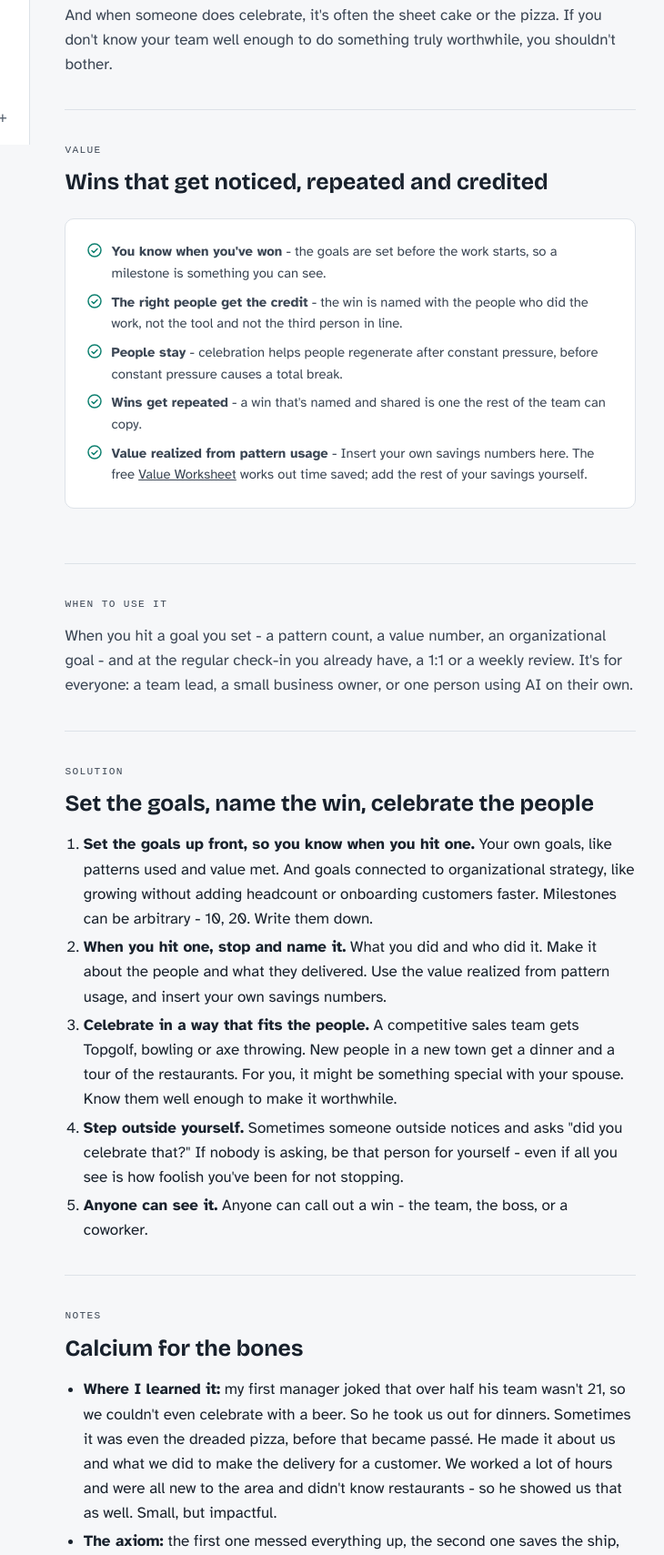
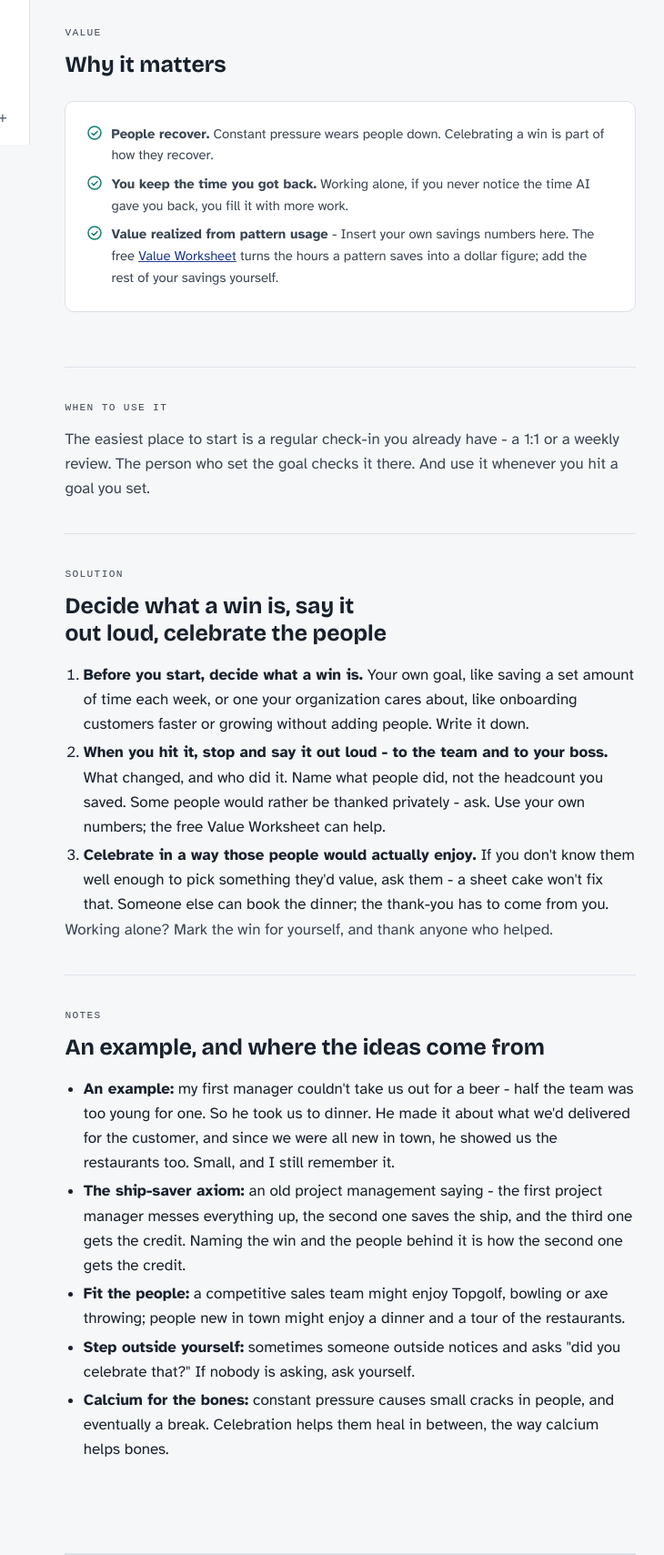
Before and after one commit to level5consulting/ai-success-patterns, a plain HTML site: page patterns/30-celebrate-the-win.html in a window 1280 px wide. Shown: the part 641-2350 px from the top of the page at 91% size, without its empty margins (207-937 px from the left). Drawn offline with nearby package versions, Linux system fonts and the light colour scheme.

Commit message:
Celebrate the Win: In Review page rebuilt from the plain-language rewrite with the team changes Greg accepted (Nov 20 form: c1 with his note, c2-c4, c6 both, c7-c12, c14-c19; c10 explained; c5 and c13 rejected; S1 lead confirmed). Home card lead updated. No image. Held for Greg's publish.
Co-Authored-By: Claude Opus 5.5 <noreply@anthropic.com>
Claude-Session: https://claude.ai/code/session_01Bdag5ncPHUPj7xJ5A4fbty

```diff
--- a/patterns/30-celebrate-the-win.html
+++ b/patterns/30-celebrate-the-win.html
@@ -2,7 +2,7 @@
 <meta property="og:type" content="website">
 <meta property="og:site_name" content="AI Success Patterns">
 <meta property="og:title" content="Celebrate the Win">
-<meta property="og:description" content="AI wins go unnoticed because nobody set a goal to notice them, and the people who save the ship watch someone else get the credit. Set your milestones up front. When you hit one, stop, name the win and the people behind it, and celebrate in a way that fits them - not the sheet cake. The human spirit is a fragile thing, and celebration is calcium for the bones.">
+<meta property="og:description" content="When AI saves you time, nobody notices - including you. Decide up front what a win looks like, so you know when you hit one. Then stop and celebrate it with the people who made it happen.">
 <meta property="og:url" content="https://aisuccesspatterns.com/patterns/30-celebrate-the-win.html">
 <meta property="og:image" content="https://aisuccesspatterns.com/assets/share/default.jpg">
 <meta name="twitter:card" content="summary_large_image">
@@ -179,66 +179,57 @@ footer{border-top:1px solid var(--rule);padding:24px;text-align:center;font-size
       <span class="tag tag-draft">In Review</span>
     </div>
     <h1 class="pattern-title">Celebrate the Win</h1>
-    <p class="pattern-lead">AI wins go unnoticed because nobody set a goal to notice them, and the people who save the ship watch someone else get the credit. Set your milestones up front. When you hit one, stop, name the win and the people behind it, and celebrate in a way that fits them - not the sheet cake. The human spirit is a fragile thing, and celebration is calcium for the bones.</p>
+    <p class="pattern-lead">When AI saves you time, nobody notices - including you. Decide up front what a win looks like, so you know when you hit one. Then stop and celebrate it with the people who made it happen.</p>
   </header>
 
   <article class="pattern-body">
     <section class="section">
       <p class="section-label">Problem</p>
-      <h2>Nobody knows when they've won</h2>
-      <p>Wins go unrecognized because nobody set a goal to recognize them. I have no idea what milestones I've passed, because I never set any. Without a goal set up front, a win just looks like Tuesday - nobody repeats it, and leadership never hears about it.</p>
-      <p>Then the people leave. A project manager axiom: the first one messed everything up, the second one saves the ship, and the third one gets the credit. I've watched two ship-savers leave because of it.</p>
-      <p>And when someone does celebrate, it's often the sheet cake or the pizza. If you don't know your team well enough to do something truly worthwhile, you shouldn't bother.</p>
+      <h2>Nobody notices the win</h2>
+      <p>You start using AI and things get faster. But you never said what "better" would look like, so you never notice when you get there. I have no idea what milestones I've passed, because I never set any.</p>
+      <p>AI makes it easier to miss. Nobody watched the work get done, so nobody thinks to thank anyone. Celebrating wins is standard management advice - and it still gets forgotten, overlooked or done wrong in a lot of places. The people who did the work don't get thanked, and some of them leave.</p>
     </section>
     <section class="section">
       <p class="section-label">Value</p>
-      <h2>Wins that get noticed, repeated and credited</h2>
+      <h2>Why it matters</h2>
       <div class="value-box">
         <div class="value-item">
           <svg class="check" width="16" height="16" viewBox="0 0 16 16" fill="none" aria-hidden="true"><circle cx="8" cy="8" r="7" stroke="currentColor" stroke-width="1.5"/><path d="M5 8.5l2 2 4-4" stroke="currentColor" stroke-width="1.5" stroke-linecap="round" stroke-linejoin="round"/></svg>
-          <span><strong>You know when you've won</strong> - the goals are set before the work starts, so a milestone is something you can see.</span>
+          <span><strong>People recover.</strong> Constant pressure wears people down. Celebrating a win is part of how they recover.</span>
         </div>
         <div class="value-item">
           <svg class="check" width="16" height="16" viewBox="0 0 16 16" fill="none" aria-hidden="true"><circle cx="8" cy="8" r="7" stroke="currentColor" stroke-width="1.5"/><path d="M5 8.5l2 2 4-4" stroke="currentColor" stroke-width="1.5" stroke-linecap="round" stroke-linejoin="round"/></svg>
-          <span><strong>The right people get the credit</strong> - the win is named with the people who did the work, not the tool and not the third person in line.</span>
+          <span><strong>You keep the time you got back.</strong> Working alone, if you never notice the time AI gave you back, you fill it with more work.</span>
         </div>
         <div class="value-item">
           <svg class="check" width="16" height="16" viewBox="0 0 16 16" fill="none" aria-hidden="true"><circle cx="8" cy="8" r="7" stroke="currentColor" stroke-width="1.5"/><path d="M5 8.5l2 2 4-4" stroke="currentColor" stroke-width="1.5" stroke-linecap="round" stroke-linejoin="round"/></svg>
-          <span><strong>People stay</strong> - celebration helps people regenerate after constant pressure, before constant pressure causes a total break.</span>
-        </div>
-        <div class="value-item">
-          <svg class="check" width="16" height="16" viewBox="0 0 16 16" fill="none" aria-hidden="true"><circle cx="8" cy="8" r="7" stroke="currentColor" stroke-width="1.5"/><path d="M5 8.5l2 2 4-4" stroke="currentColor" stroke-width="1.5" stroke-linecap="round" stroke-linejoin="round"/></svg>
-          <span><strong>Wins get repeated</strong> - a win that's named and shared is one the rest of the team can copy.</span>
-        </div>
-        <div class="value-item">
-          <svg class="check" width="16" height="16" viewBox="0 0 16 16" fill="none" aria-hidden="true"><circle cx="8" cy="8" r="7" stroke="currentColor" stroke-width="1.5"/><path d="M5 8.5l2 2 4-4" stroke="currentColor" stroke-width="1.5" stroke-linecap="round" stroke-linejoin="round"/></svg>
-          <span><strong>Value realized from pattern usage</strong> - Insert your own savings numbers here. The free <a href="../value/">Value Worksheet</a> works out time saved; add the rest of your savings yourself.</span>
+          <span><strong>Value realized from pattern usage</strong> - Insert your own savings numbers here. The free <a href="../value/?p=Celebrate%20the%20Win" style="color:var(--accent)">Value Worksheet</a> turns the hours a pattern saves into a dollar figure; add the rest of your savings yourself.</span>
         </div>
       </div>
     </section>
     <section class="section">
       <p class="section-label">When to use it</p>
-      <p>When you hit a goal you set - a pattern count, a value number, an organizational goal - and at the regular check-in you already have, a 1:1 or a weekly review. It's for everyone: a team lead, a small business owner, or one person using AI on their own.</p>
+      <p>The easiest place to start is a regular check-in you already have - a 1:1 or a weekly review. The person who set the goal checks it there. And use it whenever you hit a goal you set.</p>
     </section>
     <section class="section">
       <p class="section-label">Solution</p>
-      <h2>Set the goals, name the win, celebrate the people</h2>
+      <h2>Decide what a win is, say it out loud, celebrate the people</h2>
       <ol class="tight-list">
-        <li><strong>Set the goals up front, so you know when you hit one.</strong> Your own goals, like patterns used and value met. And goals connected to organizational strategy, like growing without adding headcount or onboarding customers faster. Milestones can be arbitrary - 10, 20. Write them down.</li>
-        <li><strong>When you hit one, stop and name it.</strong> What you did and who did it. Make it about the people and what they delivered. Use the value realized from pattern usage, and insert your own savings numbers.</li>
-        <li><strong>Celebrate in a way that fits the people.</strong> A competitive sales team gets Topgolf, bowling or axe throwing. New people in a new town get a dinner and a tour of the restaurants. For you, it might be something special with your spouse. Know them well enough to make it worthwhile.</li>
-        <li><strong>Step outside yourself.</strong> Sometimes someone outside notices and asks "did you celebrate that?" If nobody is asking, be that person for yourself - even if all you see is how foolish you've been for not stopping.</li>
-        <li><strong>Anyone can see it.</strong> Anyone can call out a win - the team, the boss, or a coworker.</li>
+        <li><strong>Before you start, decide what a win is.</strong> Your own goal, like saving a set amount of time each week, or one your organization cares about, like onboarding customers faster or growing without adding people. Write it down.</li>
+        <li><strong>When you hit it, stop and say it out loud - to the team and to your boss.</strong> What changed, and who did it. Name what people did, not the headcount you saved. Some people would rather be thanked privately - ask. Use your own numbers; the free Value Worksheet can help.</li>
+        <li><strong>Celebrate in a way those people would actually enjoy.</strong> If you don't know them well enough to pick something they'd value, ask them - a sheet cake won't fix that. Someone else can book the dinner; the thank-you has to come from you.</li>
       </ol>
+      <p>Working alone? Mark the win for yourself, and thank anyone who helped.</p>
     </section>
     <section class="section">
       <p class="section-label">Notes</p>
-      <h2>Calcium for the bones</h2>
+      <h2>An example, and where the ideas come from</h2>
       <ul class="tight-list">
-        <li><strong>Where I learned it:</strong> my first manager joked that over half his team wasn't 21, so we couldn't even celebrate with a beer. So he took us out for dinners. Sometimes it was even the dreaded pizza, before that became passé. He made it about us and what we did to make the delivery for a customer. We worked a lot of hours and were all new to the area and didn't know restaurants - so he showed us that as well. Small, but impactful.</li>
-        <li><strong>The axiom:</strong> the first one messed everything up, the second one saves the ship, and the third one gets the credit.</li>
-        <li><strong>The opinion I'd defend:</strong> the human spirit is a fragile thing. Constant pressure causes micro fractures and eventually total breaks. Celebration is like calcium for the bones - it helps regenerate after all that pressure.</li>
-        <li><strong>Name check, said out loud:</strong> "We hit twenty - did you celebrate that?" Works.</li>
+        <li><strong>An example:</strong> my first manager couldn't take us out for a beer - half the team was too young for one. So he took us to dinner. He made it about what we'd delivered for the customer, and since we were all new in town, he showed us the restaurants too. Small, and I still remember it.</li>
+        <li><strong>The ship-saver axiom:</strong> an old project management saying - the first project manager messes everything up, the second one saves the ship, and the third one gets the credit. Naming the win and the people behind it is how the second one gets the credit.</li>
+        <li><strong>Fit the people:</strong> a competitive sales team might enjoy Topgolf, bowling or axe throwing; people new in town might enjoy a dinner and a tour of the restaurants.</li>
+        <li><strong>Step outside yourself:</strong> sometimes someone outside notices and asks "did you celebrate that?" If nobody is asking, ask yourself.</li>
+        <li><strong>Calcium for the bones:</strong> constant pressure causes small cracks in people, and eventually a break. Celebration helps them heal in between, the way calcium helps bones.</li>
       </ul>
     </section>
   </article>
```
Also changed, not shown: index.html (+1 -1 lines), records/shots-2026-11-22/celebrate-the-win-draft2.png (added).
